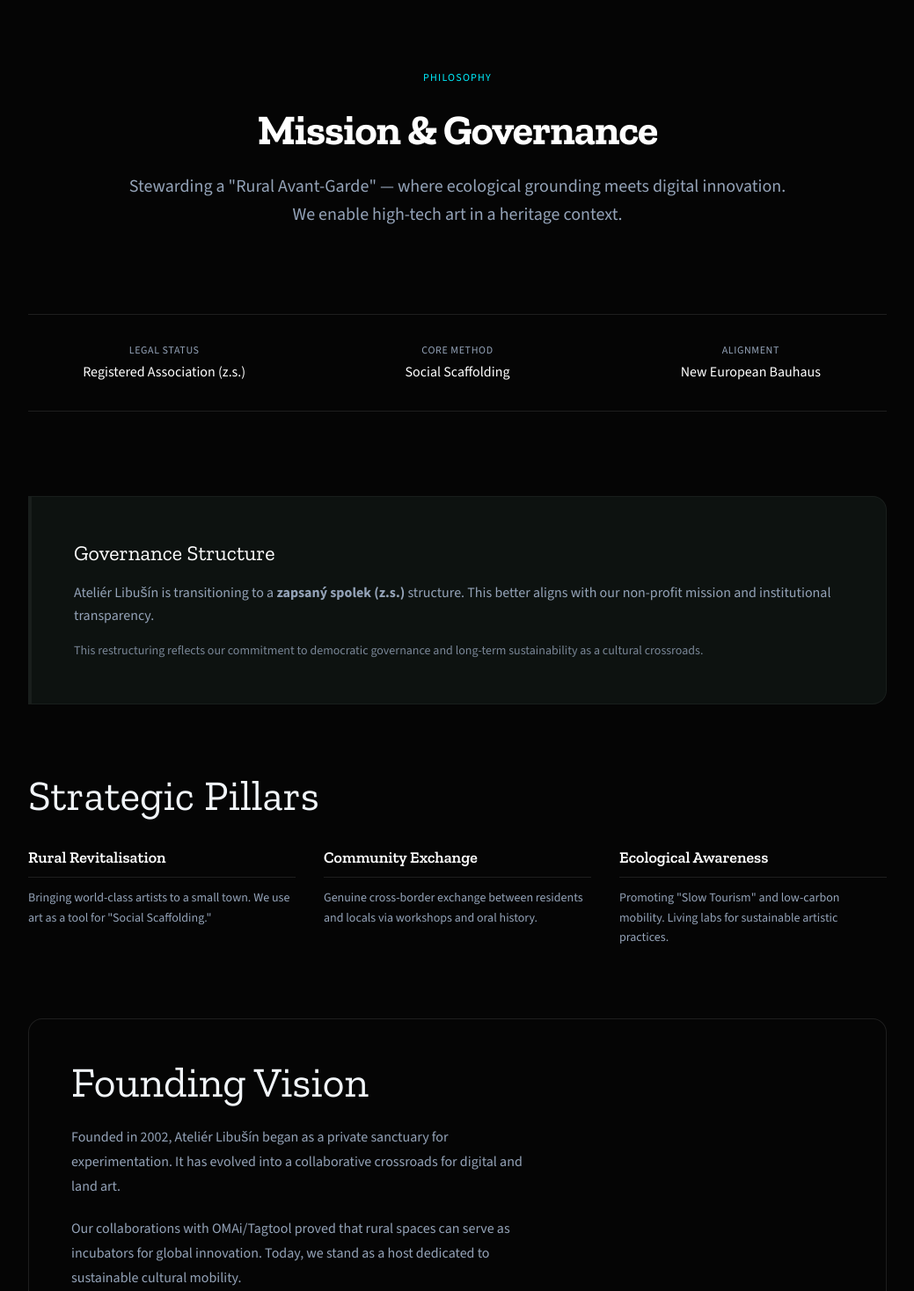
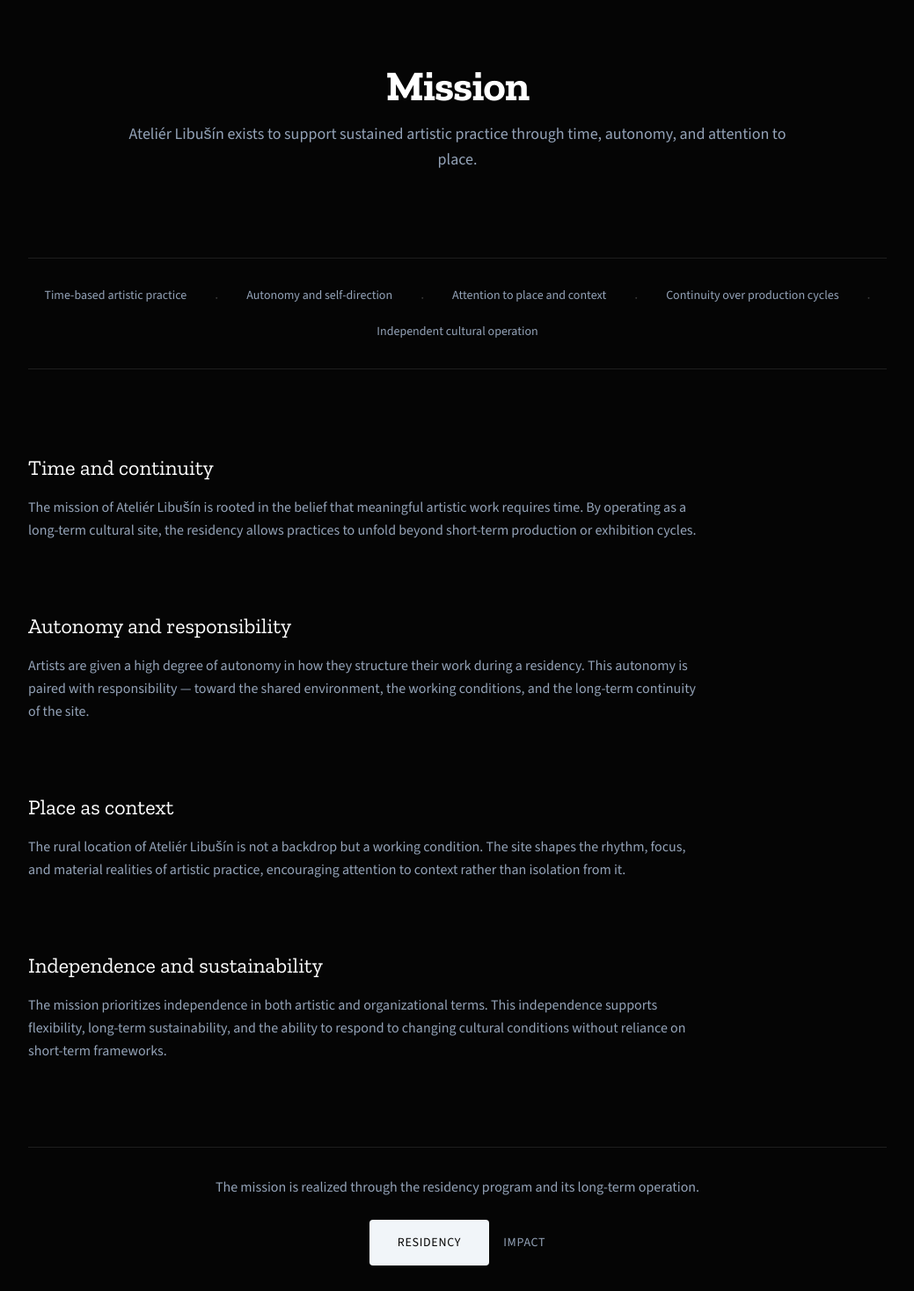
Before and after one commit to dberzon/atelier-libusin-site, a Next.js app: page /mission in a window 1280 px wide. Shown: the part 62-1530 px from the top of the page at 88% size, without its empty margins (120-1159 px from the left). Built offline with nearby package versions, Linux system fonts and the light colour scheme.

Commit message:
feat: add Mission page with core values and detailed sections

```diff
--- a/app/mission/page.tsx
+++ b/app/mission/page.tsx
@@ -1,9 +1,8 @@
 import type { Metadata } from 'next'
-import SectionHeader from '../../components/ui/SectionHeader'
 import LinkButton from '../../components/ui/LinkButton'
 
 export const metadata: Metadata = {
-    title: 'Mission & Governance — Ateliér Libušín',
+    title: 'Mission — Ateliér Libušín',
     keywords: ['Social Impact', 'Rural Development', 'Cultural Heritage', 'Residency', 'Art', 'Ecology']
 }
 
@@ -12,98 +11,71 @@ export default function Mission() {
         <div className="container max-w-5xl mx-auto px-6 py-24 space-y-24">
 
             {/* 1. Hero-Lite Header */}
-            <div className="text-center max-w-3xl mx-auto space-y-6">
-                <span className="text-[var(--brand)] font-medium tracking-widest uppercase text-xs">Philosophy</span>
-                <h1 className="text-4xl md:text-5xl font-serif font-bold text-white">Mission & Governance</h1>
-                <p className="text-xl text-[var(--text-muted)] leading-relaxed">
-                    Stewarding a "Rural Avant-Garde" — where ecological grounding meets digital innovation. We enable high-tech art in a heritage context.
+            <div className="text-center max-w-3xl mx-auto space-y-4">
+                <h1 className="text-4xl md:text-5xl font-serif font-bold text-white">Mission</h1>
+                <p className="text-lg text-[var(--text-muted)] leading-relaxed">
+                    Ateliér Libušín exists to support sustained artistic practice through time, autonomy, and attention to place.
                 </p>
             </div>
 
-            {/* 2. Key Points Strip */}
-            <div className="grid grid-cols-1 md:grid-cols-3 gap-6 py-8 border-y border-white/10">
-                <div className="space-y-1 md:text-center">
-                    <span className="block text-xs uppercase text-[var(--text-muted)] tracking-wider">Legal Status</span>
-                    <span className="block text-white font-medium">Registered Association (z.s.)</span>
-                </div>
-                <div className="space-y-1 md:text-center">
-                    <span className="block text-xs uppercase text-[var(--text-muted)] tracking-wider">Core Method</span>
-                    <span className="block text-white font-medium">Social Scaffolding</span>
-                </div>
-                <div className="space-y-1 md:text-center">
-                    <span className="block text-xs uppercase text-[var(--text-muted)] tracking-wider">Alignment</span>
-                    <span className="block text-white font-medium">New European Bauhaus</span>
-                </div>
+            {/* 2. Key Points Strip — Values as Signals */}
+            <div className="flex flex-wrap justify-center gap-x-8 gap-y-4 py-8 border-y border-white/10">
+                <span className="text-sm text-[var(--text-muted)]">Time-based artistic practice</span>
+                <span className="text-white/20 hidden md:inline">·</span>
+                <span className="text-sm text-[var(--text-muted)]">Autonomy and self-direction</span>
+                <span className="text-white/20 hidden md:inline">·</span>
+                <span className="text-sm text-[var(--text-muted)]">Attention to place and context</span>
+                <span className="text-white/20 hidden md:inline">·</span>
+                <span className="text-sm text-[var(--text-muted)]">Continuity over production cycles</span>
+                <span className="text-white/20 hidden md:inline">·</span>
+                <span className="text-sm text-[var(--text-muted)]">Independent cultural operation</span>
             </div>
 
             {/* 3. Main Sections */}
             <div className="space-y-20">
 
-                {/* Governance Statement */}
-                <section className="bg-[var(--bg-panel)] border-l-4 border-[var(--brand)] p-8 md:p-12 rounded-r-2xl border-y border-r border-white/5">
-                    <h2 className="text-2xl font-serif text-white mb-4">Governance Structure</h2>
-                    <p className="text-[var(--text-muted)] leading-relaxed mb-4">
-                        Ateliér Libušín is transitioning to a <strong>zapsaný spolek (z.s.)</strong> structure.
-                        This better aligns with our non-profit mission and institutional transparency.
-                    </p>
-                    <p className="text-[var(--text-muted)] leading-relaxed text-sm opacity-80">
-                        This restructuring reflects our commitment to democratic governance and long-term sustainability as a cultural crossroads.
+                {/* Section 1 — Time and continuity */}
+                <section>
+                    <h2 className="text-2xl font-serif text-white mb-4">Time and continuity</h2>
+                    <p className="text-[var(--text-muted)] leading-relaxed max-w-3xl">
+                        The mission of Ateliér Libušín is rooted in the belief that meaningful artistic work requires time. By operating as a long-term cultural site, the residency allows practices to unfold beyond short-term production or exhibition cycles.
                     </p>
                 </section>
 
-                {/* Strategic Pillars */}
+                {/* Section 2 — Autonomy and responsibility */}
                 <section>
-                    <SectionHeader title="Strategic Pillars" className="mb-8" />
-                    <div className="grid md:grid-cols-3 gap-8">
-                        <div className="space-y-3">
-                            <h3 className="text-lg font-serif text-white border-b border-white/10 pb-2">Rural Revitalisation</h3>
-                            <p className="text-sm text-[var(--text-muted)] leading-relaxed">
-                                Bringing world-class artists to a small town. We use art as a tool for "Social Scaffolding."
-                            </p>
-                        </div>
-                        <div className="space-y-3">
-                            <h3 className="text-lg font-serif text-white border-b border-white/10 pb-2">Community Exchange</h3>
-                            <p className="text-sm text-[var(--text-muted)] leading-relaxed">
-                                Genuine cross-border exchange between residents and locals via workshops and oral history.
-                            </p>
-                        </div>
-                        <div className="space-y-3">
-                            <h3 className="text-lg font-serif text-white border-b border-white/10 pb-2">Ecological Awareness</h3>
-                            <p className="text-sm text-[var(--text-muted)] leading-relaxed">
-                                Promoting "Slow Tourism" and low-carbon mobility. Living labs for sustainable artistic practices.
-                            </p>
-                        </div>
-                    </div>
+                    <h2 className="text-2xl font-serif text-white mb-4">Autonomy and responsibility</h2>
+                    <p className="text-[var(--text-muted)] leading-relaxed max-w-3xl">
+                        Artists are given a high degree of autonomy in how they structure their work during a residency. This autonomy is paired with responsibility — toward the shared environment, the working conditions, and the long-term continuity of the site.
+                    </p>
                 </section>
 
-                {/* Founders' Vision */}
-                <section className="bg-[var(--bg-deep)] p-8 md:p-12 rounded-2xl border border-white/10">
-                    <SectionHeader title="Founding Vision" className="mb-6" />
-                    <div className="prose prose-invert max-w-none text-[var(--text-muted)] font-light space-y-4">
-                        <p>
-                            Founded in 2002, Ateliér Libušín began as a private sanctuary for experimentation.
-                            It has evolved into a collaborative crossroads for digital and land art.
-                        </p>
-                        <p>
-                            Our collaborations with OMAi/Tagtool proved that rural spaces can serve as incubators for global innovation.
-                            Today, we stand as a host dedicated to sustainable cultural mobility.
-                        </p>
-                    </div>
+                {/* Section 3 — Place as context */}
+                <section>
+                    <h2 className="text-2xl font-serif text-white mb-4">Place as context</h2>
+                    <p className="text-[var(--text-muted)] leading-relaxed max-w-3xl">
+                        The rural location of Ateliér Libušín is not a backdrop but a working condition. The site shapes the rhythm, focus, and material realities of artistic practice, encouraging attention to context rather than isolation from it.
+                    </p>
+                </section>
+
+                {/* Section 4 — Independence and sustainability */}
+                <section>
+                    <h2 className="text-2xl font-serif text-white mb-4">Independence and sustainability</h2>
+                    <p className="text-[var(--text-muted)] leading-relaxed max-w-3xl">
+                        The mission prioritizes independence in both artistic and organizational terms. This independence supports flexibility, long-term sustainability, and the ability to respond to changing cultural conditions without reliance on short-term frameworks.
+                    </p>
                 </section>
 
             </div>
 
-            {/* 4. CTA Block */}
-            <section className="bg-[var(--bg-panel)] rounded-3xl p-16 border border-[var(--brand)]/20 text-center space-y-10 my-12">
-                <div className="space-y-4">
-                    <h2 className="text-4xl font-serif text-white">Join Our Mission</h2>
-                    <p className="text-[var(--text-muted)] max-w-xl mx-auto text-lg">
-                        We welcome partnerships with cultural institutions, grant bodies, and academic researchers.
-                    </p>
-                </div>
-                <div className="flex flex-col md:flex-row gap-6 justify-center">
-                    <LinkButton href="/impact" variant="primary">View Impact Report</LinkButton>
-                    <LinkButton href="/contact" variant="ghost">Contact Directors</LinkButton>
+            {/* Final CTA Block — soft, directional */}
+            <section className="text-center space-y-6 pt-8 border-t border-white/10">
+                <p className="text-[var(--text-muted)] max-w-xl mx-auto">
+                    The mission is realized through the residency program and its long-term operation.
+                </p>
+                <div className="flex flex-col md:flex-row gap-4 justify-center">
+                    <LinkButton href="/residency" variant="primary">Residency</LinkButton>
+                    <LinkButton href="/impact" variant="ghost">Impact</LinkButton>
                 </div>
             </section>
 
```
